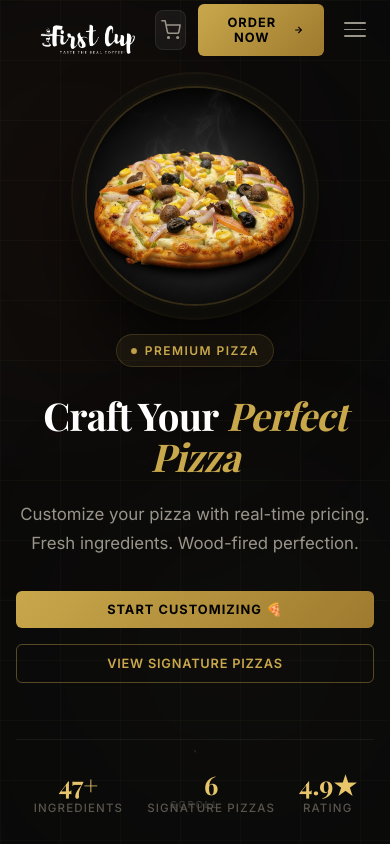
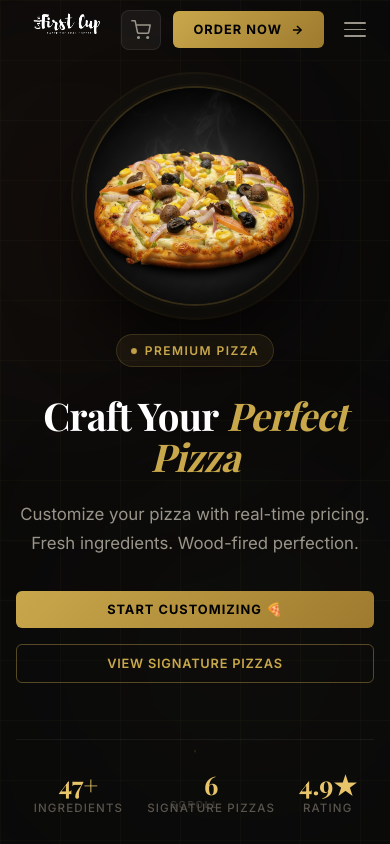
Before and after one commit to Mujjamil/PizzaBuilder, a React (Vite) app: page / in a window 390 px wide. Shown: the top 844 px of the page. Built offline with nearby package versions, Linux system fonts and the light colour scheme; a web font is replaced by a local one.

Commit message:
make mobile responsive little bit proper

```diff
--- a/src/components/Navbar.css
+++ b/src/components/Navbar.css
@@ -265,6 +265,8 @@
     }
 
     .navbar__logo-img {
-        height: 200px;
+        height: 100px;
+        max-height: 100px;
+        padding-top: 2px;
     }
 }
```
